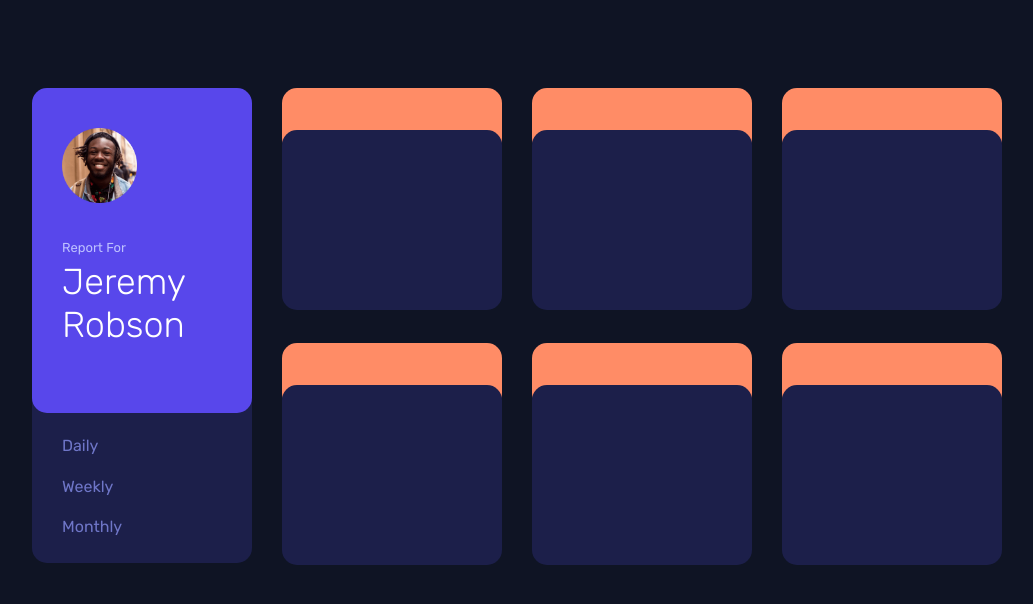
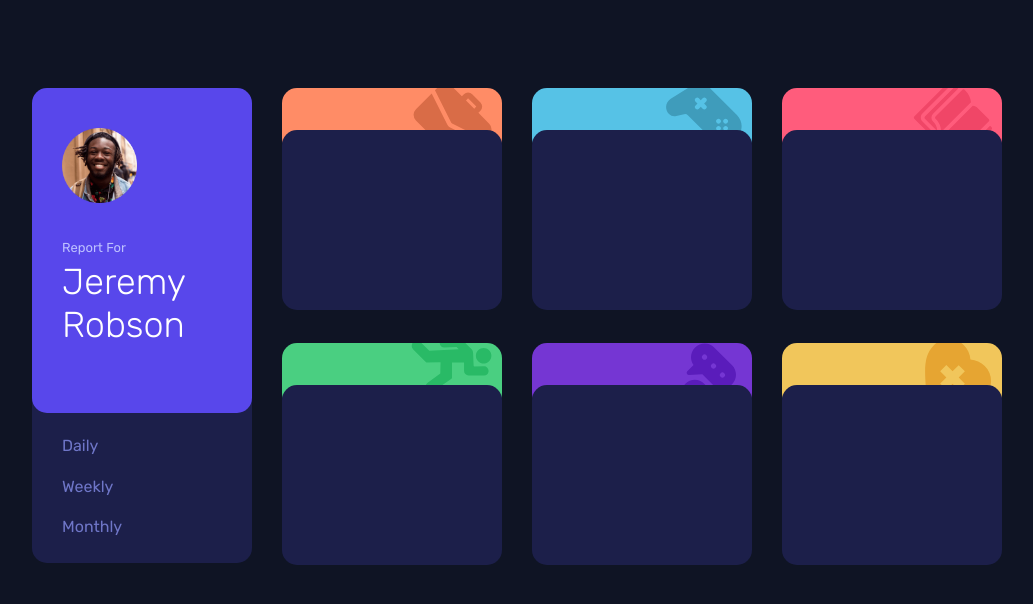
Before and after one commit to FreddieCodes/time_tracking_dashboard, a website: page index.html in a window 1280 px wide. Shown: the whole page, without its empty margins (108-1141 px from the left). Drawn offline with Linux system fonts and the light colour scheme.

Commit message:
activity icons added and styled

```diff
--- a/index.html
+++ b/index.html
@@ -35,27 +35,51 @@
       </div>
       <div class="dashboard-wrapper">
         <div class="dashboard-item-wrapper">
-          <div class="dash-top"></div>
+          <div class="dash-top work">
+            <div class="icon">
+              <img src = "./images/icon-work.svg" alt="icon-work"/>
+            </div>
+          </div>
           <div class="dash-bottom overlap"></div>
         </div>
         <div class="dashboard-item-wrapper">
-          <div class="dash-top"></div>
+          <div class="dash-top play">
+            <div class="icon">
+              <img src = "./images/icon-play.svg" alt="icon-play"/>
+            </div>
+          </div>
           <div class="dash-bottom overlap"></div>
         </div>
         <div class="dashboard-item-wrapper">
-          <div class="dash-top"></div>
+          <div class="dash-top study">
+            <div class="icon">
+              <img src = "./images/icon-study.svg" alt="icon-study"/>
+            </div>
+          </div>
           <div class="dash-bottom overlap"></div>
         </div>
         <div class="dashboard-item-wrapper">
-          <div class="dash-top"></div>
+          <div class="dash-top exercise">
+            <div class="icon">
+              <img src = "./images/icon-exercise.svg" alt="icon-exercise"/>
+            </div>
+          </div>
           <div class="dash-bottom overlap"></div>
         </div>
         <div class="dashboard-item-wrapper">
-          <div class="dash-top"></div>
+          <div class="dash-top social">
+            <div class="icon">
+              <img src = "./images/icon-social.svg" alt="icon-social"/>
+            </div>
+          </div>
           <div class="dash-bottom overlap"></div>
         </div>
         <div class="dashboard-item-wrapper">
-          <div class="dash-top"></div>
+          <div class="dash-top self-care">
+            <div class="icon">
+              <img src = "./images/icon-self-care.svg" alt="icon-self-care"/>
+            </div>
+          </div>
           <div class="dash-bottom overlap"></div>
         </div>
       </div>
--- a/styles/main.css
+++ b/styles/main.css
@@ -99,7 +99,14 @@ p {
   position: relative;
   height: 65px;
   background-color: hsl(15, 100%, 70%);
+  overflow: hidden;
   border-radius: 15px;
+}
+
+.icon {
+  position: absolute;
+  right: 10px;
+  top: -5px;
 }
 
 .dash-bottom {
@@ -109,3 +116,29 @@ p {
   height: 180px;
   border-radius: 15px;
 }
+
+/* activities */
+.work {
+  background-color: hsl(15, 100%, 70%);
+}
+
+.play {
+  background-color: hsl(195, 74%, 62%);
+}
+
+.study {
+  background-color: hsl(348, 100%, 68%);
+
+}
+
+.exercise {
+  background-color: hsl(145, 58%, 55%);
+}
+
+.social {
+  background-color: hsl(264, 64%, 52%);
+}
+
+.self-care {
+  background-color: hsl(43, 84%, 65%);
+}
```
